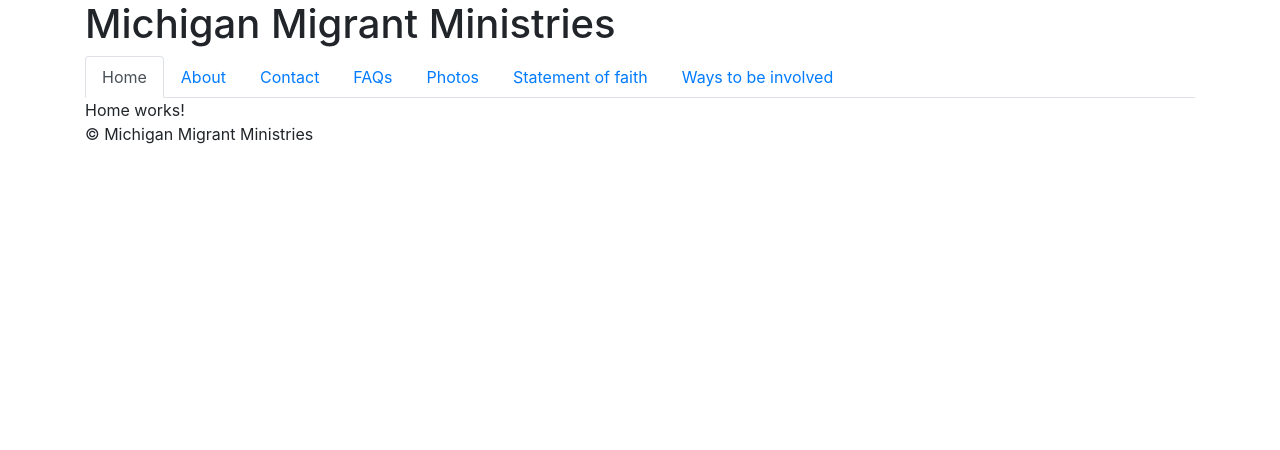
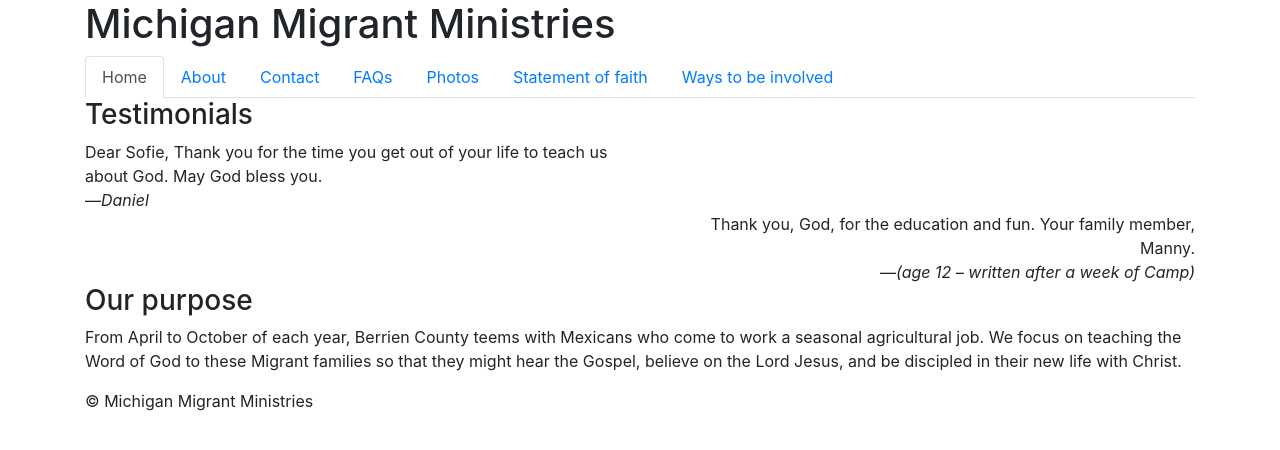
Before and after one commit to michigan-migrant-ministries/website, a Jekyll site: the page built from _pages/home.html, in a window 1280 px wide. Shown: the top 450 px of the page. Built offline with Jekyll 4.4.1, drawn with Linux system fonts in a browser that asks for light colours.

Commit message:
Add testimonials and purpose sections

```diff
--- a/_config.yml
+++ b/_config.yml
@@ -27,6 +27,9 @@
     output: true
     permalink: :name
     sort_by: order
+  testimonials:
+    output: false
+    sort_by: order
 
 defaults:
   -
--- a/_pages/home.html
+++ b/_pages/home.html
@@ -3,4 +3,24 @@
 permalink: /
 title: Home
 ---
-Home works!
+<div class="row">
+  <div class="col">
+
+    <h3>Testimonials</h3>
+    {% for testimonial in site.testimonials %}
+    <div class="row {% cycle "justify-content-start", "justify-content-end" %}">
+      <div class="col-6 {% cycle "text-left", "text-right" %}">
+        {{ testimonial.content }}<br/>
+        &mdash;<i>{{ testimonial.author }}</i>
+      </div>
+    </div>
+    {% endfor %}
+
+    <h3>Our purpose</h3>
+    <p>
+      From April to October of each year, Berrien County teems with Mexicans who come to work a seasonal agricultural
+      job. We focus on teaching the Word of God to these Migrant families so that they might hear the Gospel, believe on
+      the Lord Jesus, and be discipled in their new life with Christ.
+    </p>
+  </div>
+</div>
```
Also changed, not shown: _testimonials/daniel.md (added, +5 -0 lines), _testimonials/manny.md (added, +5 -0 lines).
